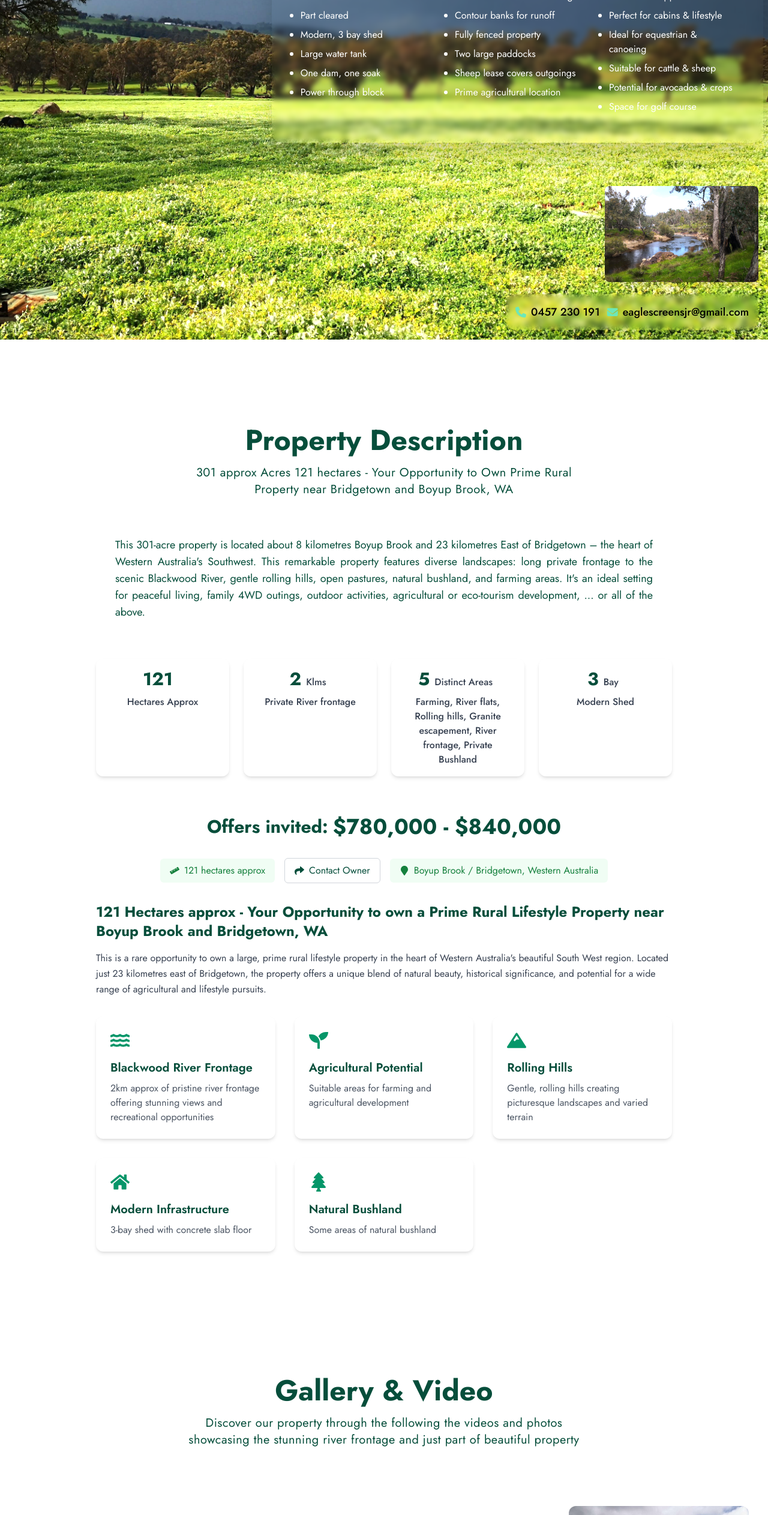
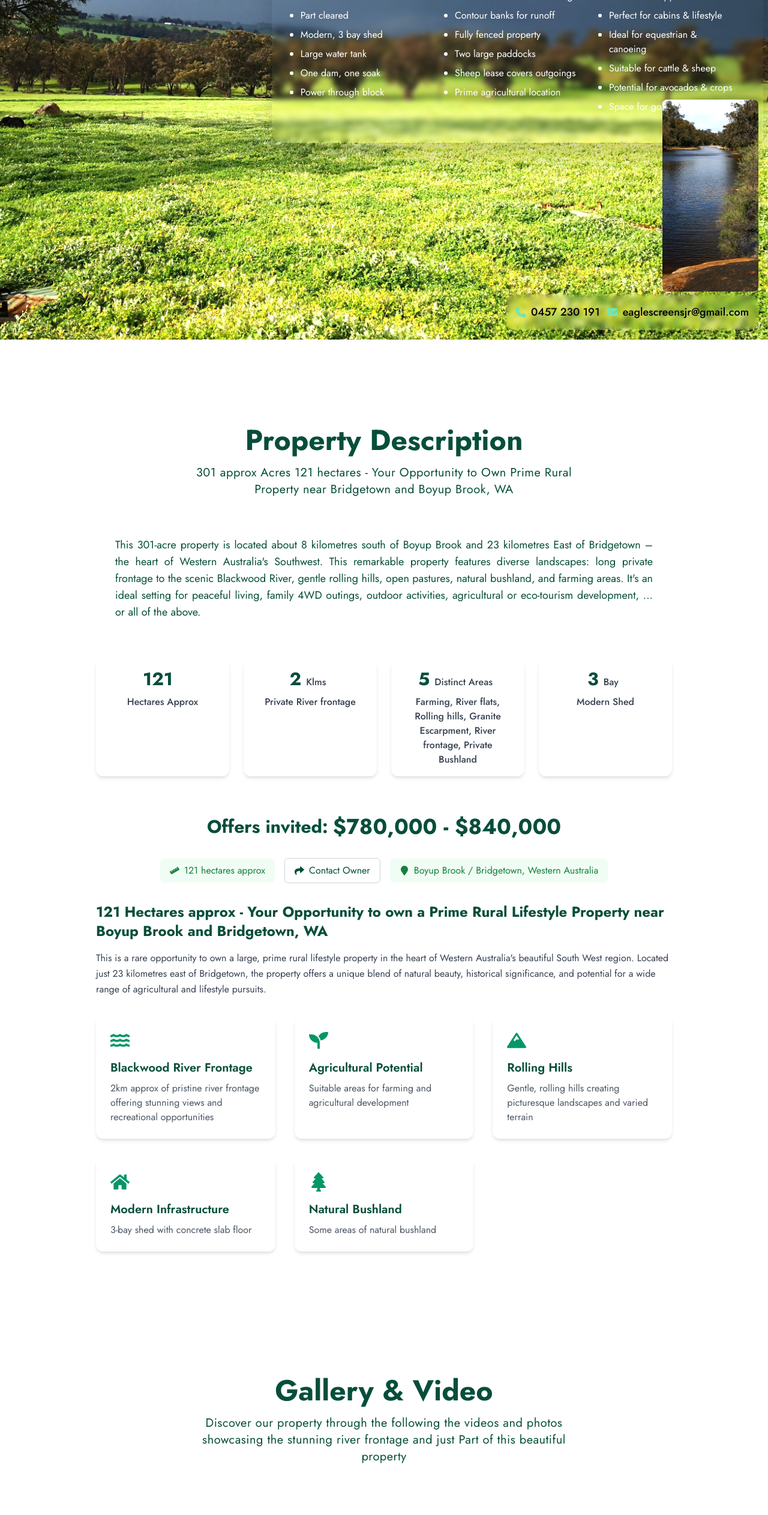
Before and after one commit to khang31102001/bds, a React (Vite) app: page / in a window 1280 px wide. Shown: the part 234-2759 px from the top of the page at 60% size. Built offline with nearby package versions, Linux system fonts and the light colour scheme; grey boxes are pictures that could not be loaded.

Commit message:
update new

```diff
--- a/src/components/Description.tsx
+++ b/src/components/Description.tsx
@@ -41,7 +41,7 @@ export default function Description() {
   const landInfo = [
     { value: 121, label: '', desc: 'Hectares Approx' },
     { value: 2, label: 'Klms', desc: 'Private River frontage' },
-    { value: 5, label: 'Distinct Areas', desc: 'Farming, River flats, Rolling hills, Granite escapement, River frontage, Private Bushland' },
+    { value: 5, label: 'Distinct Areas', desc: 'Farming, River flats, Rolling hills, Granite Escarpment, River frontage, Private Bushland' },
     { value: 3, label: 'Bay', desc: 'Modern Shed' },
   ];
   const features = [
@@ -105,8 +105,6 @@ export default function Description() {
           />
         </div>
 
-
-
         {/* Description Text */}
         <motion.div
           initial={{ opacity: 0, y: 20 }}
@@ -115,7 +113,7 @@ export default function Description() {
           className="mb-12 md:mb-16"
         >
           <p className='text-emerald-900 text-sm md:text-lg max-w-3xl lg:max-w-4xl mx-auto leading-relaxed text-justify'>
-            This 301-acre property is located about 8 kilometres  Boyup Brook and 23 kilometres East of Bridgetown – the heart of Western Australia's Southwest.
+            This 301-acre property is located about 8 kilometres south of Boyup Brook and 23 kilometres East of Bridgetown – the heart of Western Australia's Southwest.
             This remarkable property features diverse landscapes: long private frontage to the scenic Blackwood River, gentle rolling hills, open pastures, natural bushland, and farming areas.
             It's an ideal setting for peaceful living, family 4WD outings, outdoor activities, agricultural or eco-tourism development, ... or all of the above.
           </p>
--- a/src/components/GalleryAndVideo.tsx
+++ b/src/components/GalleryAndVideo.tsx
@@ -292,7 +292,7 @@ const GalleryAndVideo = () => {
         <div className="flex flex-col gap-16">
             <Title
                 mainTitle="Gallery & Video"
-                subtitle="Discover our property through the following the videos and photos showcasing the stunning river frontage and just part of beautiful property"
+                subtitle="Discover our property through the following the videos and photos showcasing the stunning river frontage and just Part of this beautiful property"
                 className="text-emerald-900"
             />
             {/* Main Gallery Container - Responsive */}
--- a/src/components/Home.tsx
+++ b/src/components/Home.tsx
@@ -86,7 +86,7 @@ export default function Home() {
           className="w-full h-full object-cover select-none block md:hidden"
         />
       </div>
-      <div className='hidden md:flex absolute md:top-[20%] lg:top-[14%] right-2 max-w-[64%] w-full '>
+      <div className='hidden md:flex absolute md:top-[20%] lg:top-[14%] right-2 max-w-[64%] w-full z-1'>
           <div className="flex flex-col justify-between items-center backdrop-blur-sm rounded-2xl shadow-2xl w-full h-full p-6">
               <span className="text-white text-sm sm:text-[0.8] md:text-base xl:text-lg tracking-wide text-center md:text-left w-full">
                     301 acres 121 ha freehold with 2km approx Blackwood River frontage.
@@ -193,11 +193,11 @@ export default function Home() {
           </div>
         </motion.div>
       </div>
-      <div className='absolute  right-4 w-[12.5rem] h-[8rem] sm:block md:hidden lg:block bottom-[6rem] lg:w-[16rem] lg:h-[10rem] overflow-hidden rounded-lg shadow-lg '>
+      <div className='absolute  right-4 w-[12.5rem] h-[20rem]  lg:block bottom-[5rem] lg:w-[10rem] lg:h-[20rem] overflow-hidden rounded-lg shadow-lg z-0 '>
             {/* River image - positioned in bottom right corner, smaller size */}
         <img
           style={{ filter: 'brightness(1.25)' }}
-          src={heroImages.img_river3}
+          src={heroImages.img_river2}
           alt="River view"
           className=' w-full h-full object-cover'
         />
--- a/src/components/OverViewPropertyMap.tsx
+++ b/src/components/OverViewPropertyMap.tsx
@@ -76,8 +76,9 @@ const PropertyOverviewMap = () => {
           </div>
           {/* Ảnh bên phải, chồng lên và có viền trắng, nghiêng nhẹ, viền dày hơn */}
           <div className="
-            absolute left-[35vw] sm:left-[180px] md:left-[220px] lg:left-[260px] top-[180px]
-            w-[80vw] max-w-[350px] sm:max-w-[420px] md:max-w-[500px] lg:max-w-[600px]
+            absolute left-[40vw] top-[112px] sm:left-[180px] md:left-[220px] lg:left-[260px]
+            md:top-[180px]
+            w-[65vw] max-w-[350px] sm:max-w-[420px] md:max-w-[500px] lg:max-w-[600px]
             h-[200px] sm:h-[280px] md:h-[360px] lg:h-[440px]
             rounded-xl overflow-hidden shadow-2xl border-8 border-white z-10
             cursor-pointer
```
